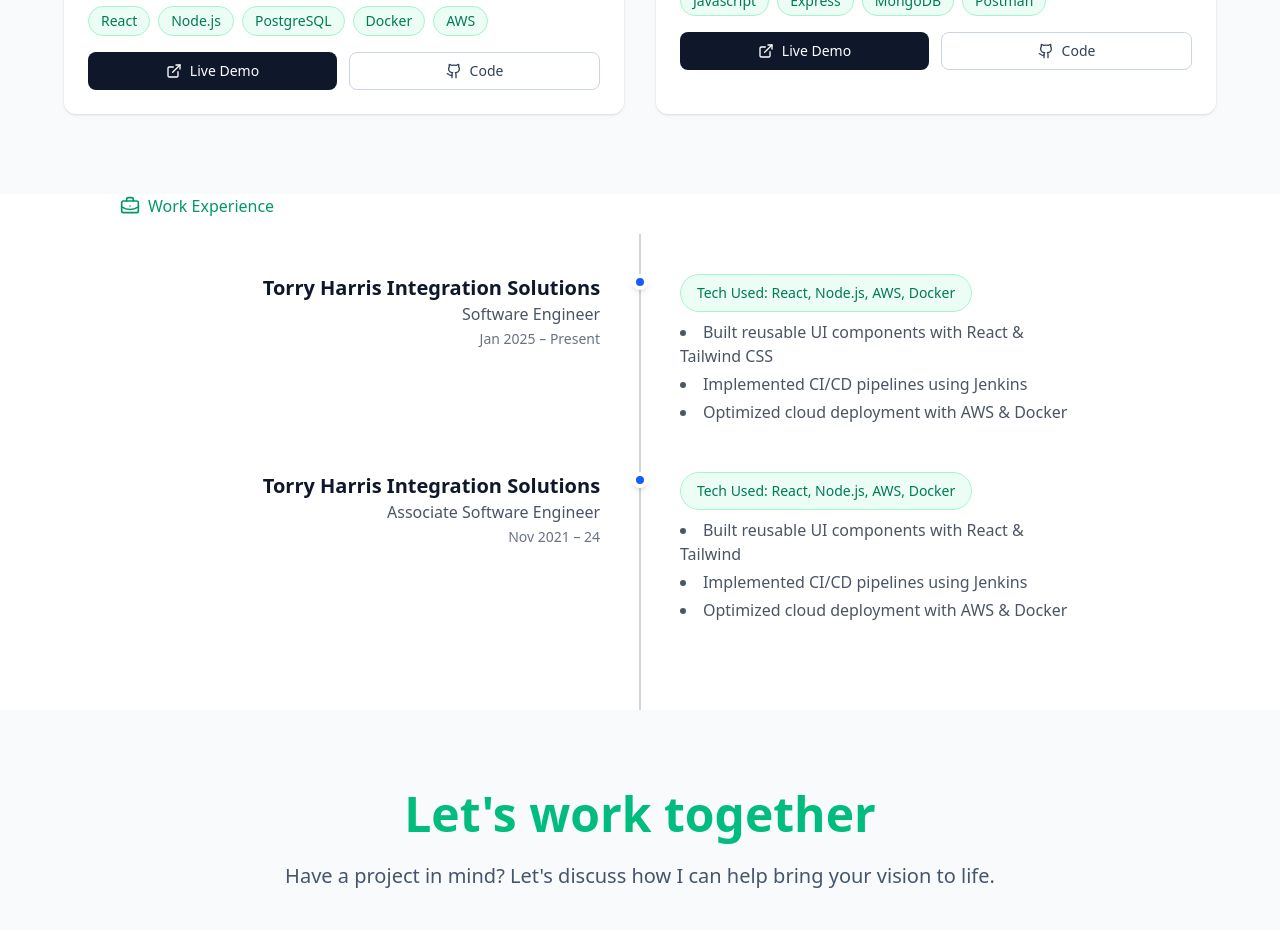
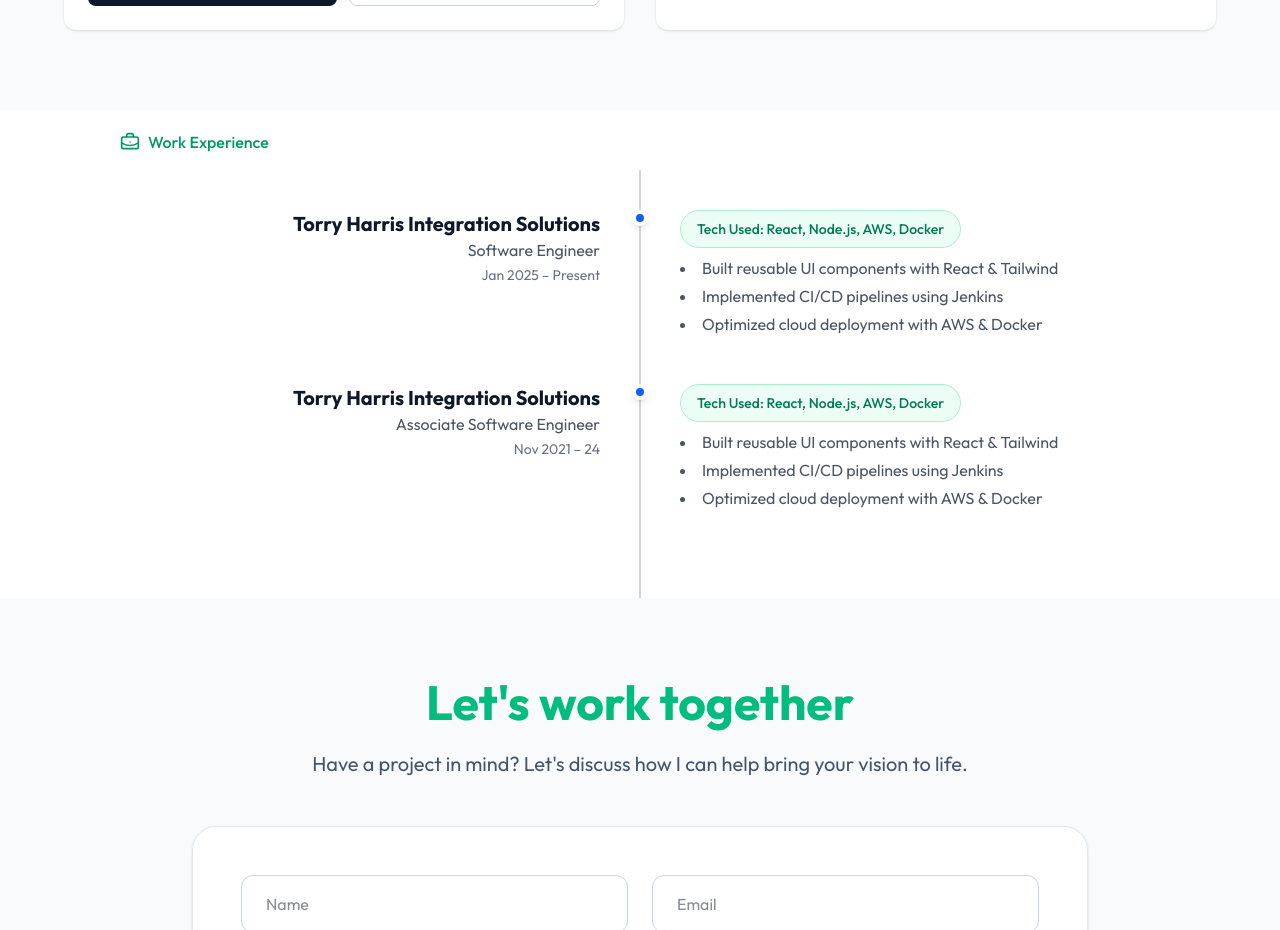
Before and after one commit to Rakesh709/portfolio, a React (Vite) app: page / in a window 1280 px wide. Shown: the part 2540-3470 px from the top of the page. Built offline with nearby package versions, Linux system fonts and the light colour scheme.

Commit message:
fix the h2 size

```diff
--- a/src/components/About.jsx
+++ b/src/components/About.jsx
@@ -67,7 +67,7 @@
           <span>About Me</span>
         </div>
 
-        <h2 className="text-4xl md:text-5xl font-bold mb-6">
+        <h2 className="text-4xl md:text-3xl font-bold mb-6">
           Turning complex problems into elegant solutions
         </h2>
 
--- a/src/components/Projects.jsx
+++ b/src/components/Projects.jsx
@@ -205,7 +205,7 @@
           <span>My Work</span>
         </div>
 
-        <h2 className="text-4xl md:text-5xl font-bold mb-4">
+        <h2 className="text-3xl md:text-3xl font-bold mb-4">
           Featured Projects
         </h2>
         <p className="text-lg md:text-xl text-gray-600 mb-12">
--- a/src/components/TechStack.jsx
+++ b/src/components/TechStack.jsx
@@ -101,7 +101,7 @@
       </div>
 
       <div className="max-w-7xl mx-auto text-center md:text-left">
-        <h2 className="text-4xl md:text-5xl font-bold mb-2 text-black-600">
+        <h2 className="text-4xl md:text-3xl font-bold mb-2 text-black-600">
           My Tech Stack
         </h2>
         <p className="text-lg md:text-xl text-slate-600 mb-8">
--- a/src/components/WorkExperience.jsx
+++ b/src/components/WorkExperience.jsx
@@ -90,10 +90,10 @@
 
 const WorkExperience = () => {
   return (
-    <>
-    <div className="">
+
+    <div id="work" className="mt-5">
       {/* <hr className="h-px my-8 bg-slate-200 border-0 dark:bg-slate-700" /> */}
-      <div id="work" className="inline-flex items-center gap-2 text-emerald-600 font-medium mb-4  md:px-10 lg:px-30">
+      <div  className="inline-flex items-center gap-2 text-emerald-600 font-medium mb-4  md:px-10 lg:px-30">
         <BriefcaseBusiness size={20} />
         <span>Work Experience</span>
       </div>
@@ -122,7 +122,7 @@
               Tech Used: React, Node.js, AWS, Docker
             </div>
             <ul className="list-disc list-inside text-gray-600 space-y-1">
-              <li>Built reusable UI components with React & Tailwind CSS</li>
+              <li>Built reusable UI components with React & Tailwind</li>
               <li>Implemented CI/CD pipelines using Jenkins</li>
               <li>Optimized cloud deployment with AWS & Docker</li>
             </ul>
@@ -157,7 +157,7 @@
         </div>
       </div>
       </div>
-    </>
+
   );
 };
 
--- a/src/index.css
+++ b/src/index.css
@@ -1,6 +1,11 @@
+@import url('https://fonts.googleapis.com/css2?family=Bebas+Neue&family=Courier+Prime:ital,wght@0,400;0,700;1,400;1,700&family=Outfit:wght@100..900&display=swap');
 @import "tailwindcss";
 @plugin "daisyui";
 
+
+*{
+  font-family: Outfit;
+}
 
 @plugin "daisyui/theme" {
   name: "forest";
```
